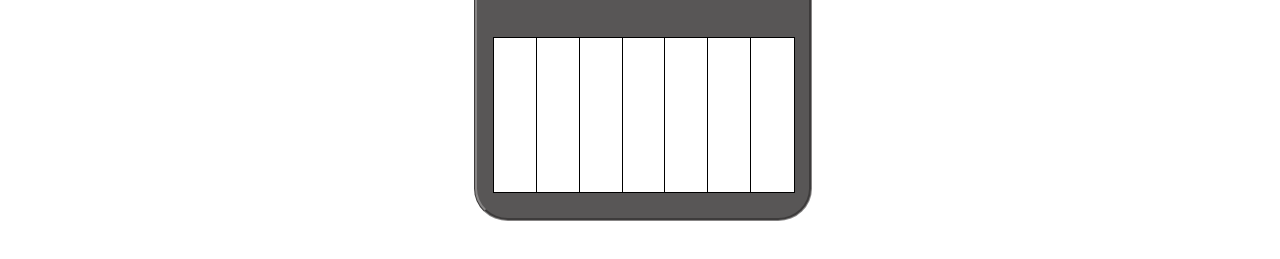
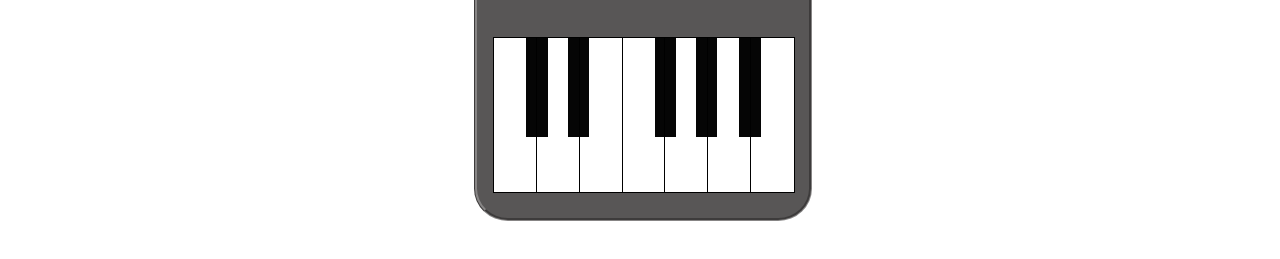
Before and after one commit to Alberto-Sabino/keyboard, a plain HTML site: page index.html in a window 1280 px wide. Shown: the part 345-604 px from the top of the page. Drawn offline with Linux system fonts and the light colour scheme.

Commit message:
Add files via upload
Update- adição das teclas pretas

```diff
--- a/index.html
+++ b/index.html
@@ -9,25 +9,22 @@
 
 <body>
 
-    <header>CSS Keyboard by Alberto Sabino</header>
+    <header>CSS Keyboard by Alberto Sabino </header>
 
     <div id="keyboard">
         <div class="logo">DYSAMAHA</div>
         <div class="panel">Keyboard</div>
 
         <div class="buttons">
+
             <div class="minus">
-                <form type="POST" action="buttons.php">
-                    <input type="hidden" name="hidden-" value="minus">
                     <input type="submit" name="button-" value="<">
-                </form>
             </div>
+
             <div class="plus">
-                <form type="POST" action="buttons.php">
-                    <input type="hidden" name="hidden+" value="plus">
                     <input type="submit" name="button+" value=">">
-                </form>
             </div>
+
         </div>
 
         <div id="keys">
@@ -39,6 +36,12 @@
             <div class="A"></div>
             <div class="B"></div>
 
+            <div class="Db"></div>
+            <div class="Eb"></div>
+            <div class="Gb"></div>
+            <div class="Ab"></div>
+            <div class="Bb"></div>
+
         </div>
     </div>
 </body>
--- a/teclado.css
+++ b/teclado.css
@@ -70,7 +70,8 @@ input[type="submit"]{
     position: absolute;
     top: 43.5%;
     left: 5%;
-    width:90%;
+    min-width: 90%;
+    max-width:90%;
     height: 48%;
 
     background-color: rgba(24, 23, 23, 0.63);
@@ -142,5 +143,56 @@ input[type="submit"]{
 .C:hover, .D:hover, .E:hover, .F:hover, .G:hover, .A:hover, .B:hover{
     background: linear-gradient(to bottom, rgb(255, 255, 255), rgb(233, 232, 232));
     text-align: center;
-    height: 101%;
+    height: 102%;
 }
+
+.Db{
+    position: absolute;
+    height:65%;
+    top:0;
+    left:11%;
+    width:7.14%;
+
+    background: rgba(0, 0, 0, 0.979);
+}
+.Eb{
+    position: absolute;
+    height:65%;
+    top:0;
+    left:25%;
+    width:7.14%;
+
+    background: rgba(0, 0, 0, 0.979);
+}
+.Gb{
+    position: absolute;
+    height:65%;
+    top:0;
+    left:54%;
+    width:7.14%;
+
+    background: rgba(0, 0, 0, 0.979);
+}
+.Ab{
+    position: absolute;
+    height:65%;
+    top:0;
+    left:67.7%;
+    width:7.14%;
+
+    background: rgba(0, 0, 0, 0.979);
+}
+.Bb{
+    position: absolute;
+    height:65%;
+    top:0;
+    left:82.2%;
+    width:7.14%;
+
+    background: rgba(0, 0, 0, 0.979);
+}
+.Db:hover, .Eb:hover, .Gb:hover, .Ab:hover, .Bb:hover{
+    background: linear-gradient(to bottom, rgba(8, 8, 8, 0.918), rgb(0,0,0));
+    height: 67%;
+    width:7.1%;
+}
```
